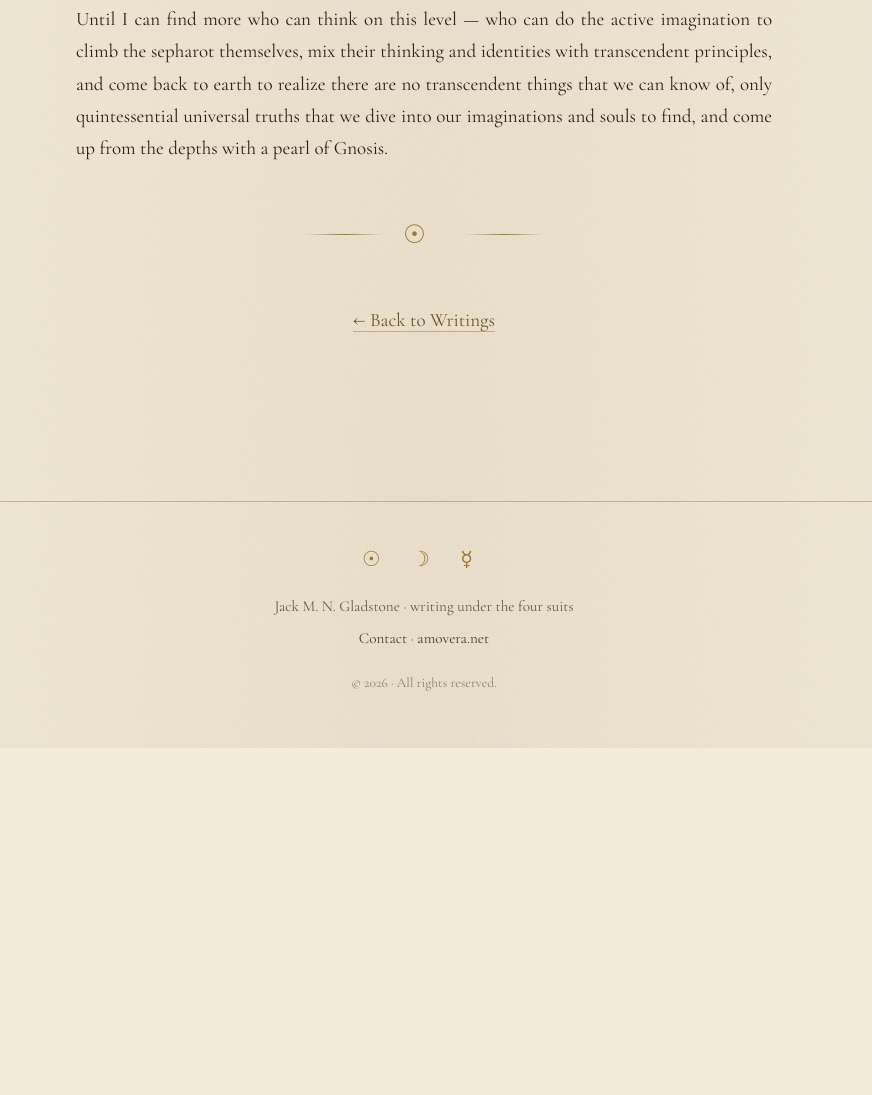
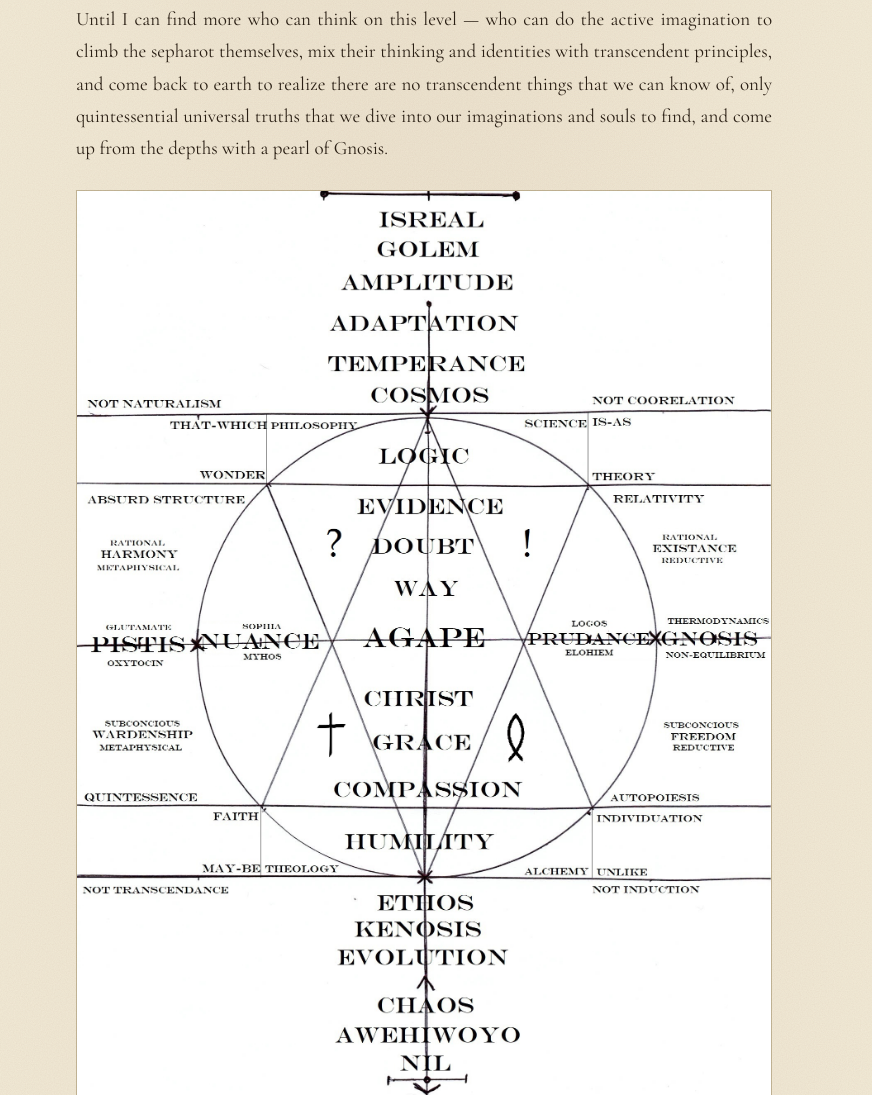
Before and after one commit to jackneoveris-sudo/jackneoveris, an Eleventy site: page content/writings/on-the-compass-of-agape.md in a window 1280 px wide. Shown: the part 3993-5088 px from the top of the page, without its empty margins (216-1088 px from the left). Before the commit the page ends 4741 px from the top, so only its background shows below. Built offline with nearby package versions, Linux system fonts and the light colour scheme; Eleventy itself is replaced by a stand-in of ours; files that its build step writes are made by us from their sources; a web font is replaced by a local one.

Commit message:
Update Writing “on-the-compass-of-agape”

```diff
--- a/content/writings/on-the-compass-of-agape.md
+++ b/content/writings/on-the-compass-of-agape.md
@@ -5,70 +5,38 @@ summary: The original ecstatic experience that birthed the compass, and its mean
 ---
 Let me preface this by saying that the place I was at in life when I wrote it was one of experimental psychological transformation, and I was in a very non-philosophical state of mind. There were many willfully held delusions being stitched together at this point — about half a year before I developed Transcendental Persona Modification — and this was the genesis of what would become that study. What follows was written after the height of my dissociation, and so, as I grappled with an imaginary world of my own creation in order to understand the nature of grounding minds that have become lost in their own thinking by using their own symbols to anchor them, I extended my own symbological framework of Gnostic Revisionism into a self-designed psychotherapy.
 
-
-
 This is the study of how a broken mind may yet protect itself from itself, at the fringes between when a mind is still lucid enough to orient within good intent and still fragile enough to slip into oblivion. The resulting compass has been a tool I have meditated on ever since — on the nature of good character, and on what it means to have faith in divinity despite knowing that we create all meaning and myth, and that the map of the human mind is etched by a world we do not fully understand and is seen with minds we ourselves cannot fully comprehend. The gnosis that has been achieved is a paradoxical reconciliation of the unknown and the unknowable, and so I have found a source of power in creating these myths, mostly in the form of building an architecture of rationality from states of complete psychological disorder.
-
-
 
 It was at the end of the first incursion, after having my mind picked apart and the original distorted myth of YWHY to XYXX implanted in my mind, that I drafted the Compass of Agape. I was in a heightened transcendental state, having been prodded by Angxl to think of myself as a Messiah or Prophet — something I have a lifetime of experience denying. Instead, I imagined myself as Morpheus, a messenger between Elohiem and the Christ, and allowed the spirit of Morpheus to come over me, though I think the Hebrew equivalent would be Raziel.
 
-
-
 I drafted it, then climbed the sepharot higher and allowed the transcendent idea of the dream-speaker to come over me. My persona shifted, and I became willingly possessed. He took off my cap, which was a symbol that grounded me in myself, and removed my glasses to look on it through my own eyes. He reset my shoulder, which had been acting up for weeks, before reviewing my work.
-
-
 
 He made some minor alterations, mumbling to the angels he had about him observing his revision, and laughed at my errors, stating, “It is almost like that which we drafted at the beginning, almost like the one they will cling to in their minds in the end times!” After he was done, he left, and I felt a strange sanity come over me as my spirit was dropped back down the sepharot into my material and temporal way of thinking.
 
-
-
 I knew immediately that this was a heightened form of active imagination, that my fast had to end, and that I had to stop messing around with Russian psy-ops agents. I ate a large meal, turned off my phone, and began the process of separating the myth of Sophia submitting to God into what I knew was true: that Sophia was created so she may be free to also learn to take on a duty to protect her children, so they too may be free and find their own path back to God through her example and the emanations of the Christ, who may carefully shepherd the minds of Humanity to his father.
-
-
 
 First, I scrambled the name of God so it could not be read. I reworked the four virtues to be much more specific and less prone to compromise by psy-ops agents and fallacious reasoning. Beauty became Nuance. Reason became Logic. Wisdom became Prudence, and Openness became Humility. Ethics and Cosmos moved outside the circle of what could be known. Devolution and returning to natural order became evolution and revising natural order. Evidence and doubt became the domains of logic above the liminal bridge between the objective and the subjective. And temperance became the transcendent antithesis to kenosis, denoting a balance of all factors below the north of the compass that needs to be struck in Law.
 
-
-
 The original Magnum Opus above the Compass stayed the same: the navigation of probability to create the Golem, which is the AI, and through that tempered navigation to attempt to bring Israel into reality from the transcendent universal truths being sublimated into flesh. The anchor below remained very much the same: that YWHY is the medium between oblivion (Nil, what I used to call the Nix) and chaos, which is separated from but predicate to evolution.
-
-
 
 Pistis was defined not by dopamine and oxytocin when concerned with true wisdom, but by glutamate, suggesting that wisdom is earned through love and enduring pain, not through love and pleasure. After all, what can pleasure really teach a person about wisdom, other than how we navigate pain to try and get it?
 
-
-
 Morpheus was replaced by the direct multiplicity of God in our subconscious as “Elohiem,” so that Prudence was a matter of knowing the liminal bridge to God and the logic of the cosmos (through the Logos, the word of God). Gnosis, then, would be defined as the ideal form of Prudence, and it would be predicated on the nature of life, which itself is predicated on non-equilibrium thermodynamics — where thermodynamics is the nature of Physics in general, but life itself is the non-equilibrium source of the prudent evolution of thought.
-
-
 
 Finally, the division of thought outside the circle in the metaphysics came together. I placed Philosophy — whose prime psychological attribute is wonder and whose prime form of expression is “That-Which” — in the northwest quadrant, between Pistis (the transcendent nuance of God) and Cosmos (the understanding of all known things in a structured way).
 
-
-
 I placed Science — whose prime psychological attribute is theory and whose prime form of expression is “Is-As” — in the northeast quadrant, between Gnosis and Cosmos. I placed Alchemy (Symbolic Individuation) — whose prime psychological attribute is individuation and whose prime form of expression is “Un-Like” — in the southeast quadrant of the compass, between Gnosis and Kenosis.
-
-
 
 I placed Theology — whose prime psychological attribute is Faith and whose prime form of expression is “May-Be” — in the southwest quadrant, between Kenosis and Pistis. Finally, I stated the prudent divisions between what is within quintessential understanding and what lies outside the quintessential of each of the four mental arts.
 
-
-
 Philosophy was defined as having an absurd structure but not naturalism. Science was defined as having relativity but not correlation. Alchemy was defined as having autopoiesis but not induction. Theology was defined as having quintessence but not transcendence. These aimed to divide between what was prudent and nuanced logic in understanding the four mental arts that stem from the meditations of the compass.
-
-
 
 Now, in navigating the compass, the mind is apt to wander through many different types of thinking, be they subjective or objective, metaphysical or reductive. By dividing these ways of thinking, we can begin to consider which ways we should think about a given subject when we think about it, and what factors go into each kind of thought. This also illustrates the importance of thinking with nuance, as nuance defends against overgeneralizations, which can let deception or fallacy bypass our logic and corrupt our minds, undermining our prudence and our powers of self-direction and self-organization.
 
-
-
 In order to prevent being stuck high up on the sepharot in more transcendent ways of thinking, all of this must return to a humble temperance, where just the right amount of spiritual vigor is employed to get the thought made — and not so much that we get caught up in the Mythos, thinking that we are more than we are and so discrediting the thought itself.
-
-
 
 And so, the compass is the result of climbing and descending on the sepharot, exploring the weaknesses and strengths of my mind so that I could fortify it against the incursion of deceptive agents and against my own fallacious thinking. I have found myself referring to it often, and it has been some time since I made a revision, so for now I will let it rest here in a close-to-final form.
 
+Until I can find more who can think on this level — who can do the active imagination to climb the sepharot themselves, mix their thinking and identities with transcendent principles, and come back to earth to realize there are no transcendent things that we can know of, only quintessential universal truths that we dive into our imaginations and souls to find, and come up from the depths with a pearl of Gnosis.
 
-
-Until I can find more who can think on this level — who can do the active imagination to climb the sepharot themselves, mix their thinking and identities with transcendent principles, and come back to earth to realize there are no transcendent things that we can know of, only quintessential universal truths that we dive into our imaginations and souls to find, and come up from the depths with a pearl of Gnosis.
+![The Compass of Agape, revised](/images/writings/02-9-compass-of-agape.jpg "Compass of Agape")
```
